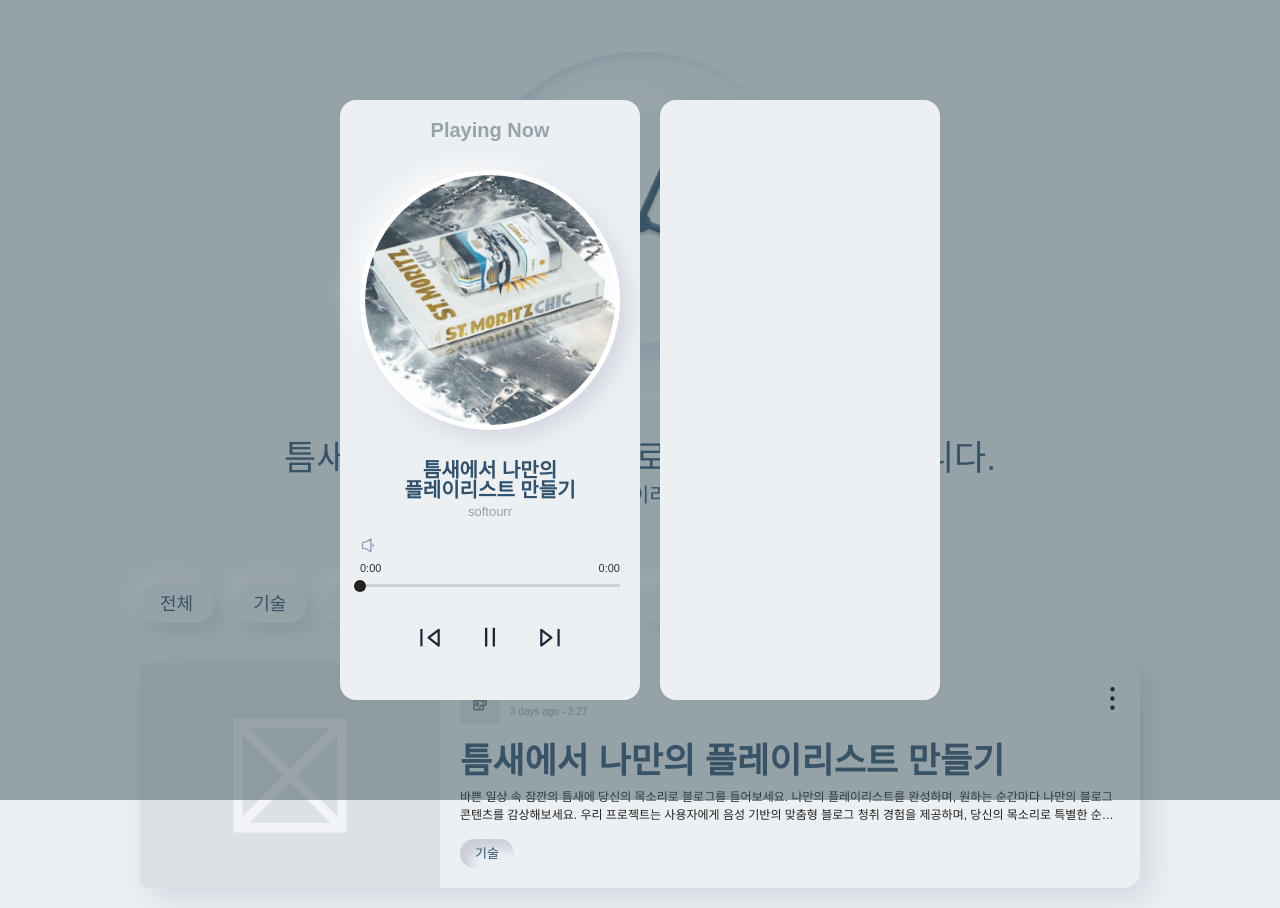
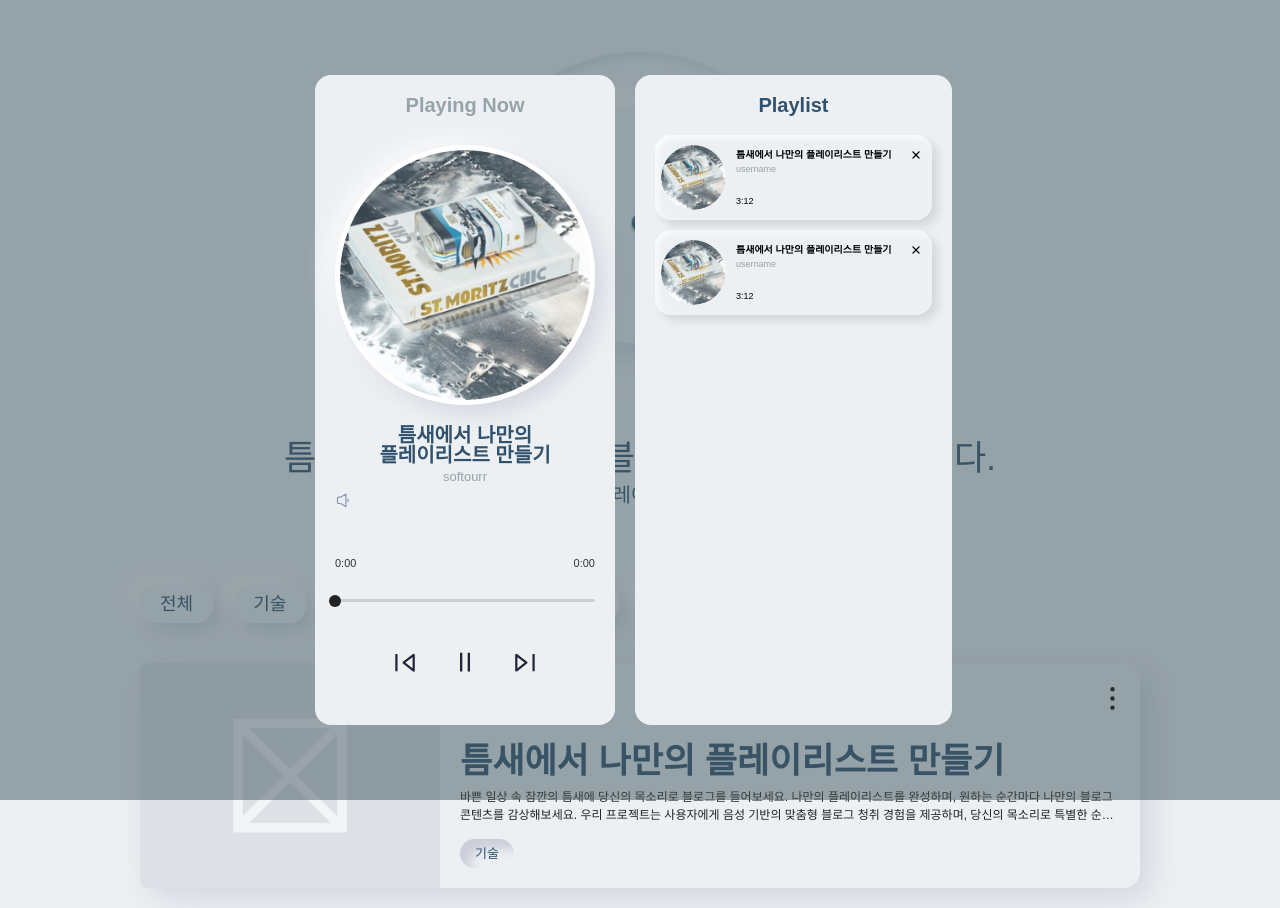
Before and after one commit to minukhan/Blog_frontend, a React (Vite) app: page / in a window 1280 px wide. Both pictures are taken after a click on the element 822 px from the left and 745 px from the top of the page. Built offline with nearby package versions, Linux system fonts and the light colour scheme; a web font is replaced by a local one; what @radix-ui/themes would draw is missing.

Commit message:
[markup] play modal fin

```diff
--- a/index.html
+++ b/index.html
@@ -2,7 +2,7 @@
 <html lang="en">
   <head>
     <meta charset="UTF-8" />
-    <link rel="icon" type="image/svg+xml" href="/vite.svg" />
+    <link rel="icon" type="image/svg+xml" href="/clock.svg" />
     <meta name="viewport" content="width=device-width, initial-scale=1.0" />
     <!-- font1 -->
     <link rel="preconnect" href="https://fonts.googleapis.com" />
--- a/src/components/modal/AudioPlayer.jsx
+++ b/src/components/modal/AudioPlayer.jsx
@@ -8,7 +8,6 @@ const AudioPlayer = ({ src }) => {
     currentTime,
     duration,
     percentage,
-    setCurrentTime,
     handleTimeUpdate,
     handleProgressClick,
     formatTime,
--- a/src/components/modal/PlayBox.jsx
+++ b/src/components/modal/PlayBox.jsx
@@ -13,13 +13,7 @@ function PlayBox() {
         <S.SubText>softourr</S.SubText>
       </S.TextWrap>
       <S.VolumeIcon />
-      {/* <S.PlayBar type="range" /> */}
       <AudioPlayer src="/audio/music.mp3" />
-      {/* <S.ButtonGroup>
-        <S.ControlButton>⏮️</S.ControlButton>
-        <S.ControlButton>▶️</S.ControlButton>
-        <S.ControlButton>⏭️</S.ControlButton>
-      </S.ButtonGroup> */}
     </S.PlayBox>
   );
 }
--- a/src/components/modal/PlaylistBox.jsx
+++ b/src/components/modal/PlaylistBox.jsx
@@ -1,9 +1,14 @@
+import PlaylistItem from "./PlaylistItem";
 import * as S from "../../styles/modal/PlaylistBox.style";
 function PlaylistBox() {
   return (
-    <>
-      <S.PlaylistBox />
-    </>
+    <S.PlaylistBox>
+      <S.Title>Playlist</S.Title>
+      <S.ListContainer>
+        <PlaylistItem />
+        <PlaylistItem />
+      </S.ListContainer>
+    </S.PlaylistBox>
   );
 }
 
--- /dev/null
+++ b/src/components/modal/PlaylistItem.jsx
@@ -0,0 +1,25 @@
+import { useState } from "react";
+import * as S from "../../styles/modal/PlaylistItem.style";
+function PlaylistItem() {
+  const deletePlaylistItem = () => {
+    //todo
+  };
+  return (
+    <S.ItemContainer>
+      {/* <S.Thumbnail /> */}
+      <S.ThumbnailContainer>
+        <S.Thumbnail src="/images/thumbnail.png" />
+        <S.Icon className="icon">🔍</S.Icon>{" "}
+      </S.ThumbnailContainer>
+
+      <S.InfoWrapper>
+        <S.Title>틈새에서 나만의 플레이리스트 만들기</S.Title>
+        <S.Author>username</S.Author>
+        <S.Duration>3:12</S.Duration>
+      </S.InfoWrapper>
+      <S.DeleteIcon onClick={deletePlaylistItem} />
+    </S.ItemContainer>
+  );
+}
+
+export default PlaylistItem;
--- a/src/hooks/useProgress.js
+++ b/src/hooks/useProgress.js
@@ -61,7 +61,6 @@ const useProgress = (selectedMusicRef) => {
     currentTime,
     duration,
     percentage,
-    setCurrentTime,
     handleTimeUpdate,
     handleProgressClick,
     formatTime,
--- a/src/styles/modal/AudioPlayer.style.js
+++ b/src/styles/modal/AudioPlayer.style.js
@@ -4,13 +4,14 @@ export const PlayerContainer = styled.div`
   flex-direction: column;
   align-items: center;
   width: 100%;
-  margin-bottom: 40px;
+  margin-bottom: 50px;
 `;
 export const TimeWrapper = styled.div`
   display: flex;
   justify-content: space-between;
   width: 100%;
   padding: 10px 0;
+  margin-bottom: 20px;
 `;
 
 export const Time = styled.div`
--- a/src/styles/modal/PlayBox.style.js
+++ b/src/styles/modal/PlayBox.style.js
@@ -1,6 +1,5 @@
 import styled from "styled-components";
 export const PlayBox = styled.div`
-  width: calc(50% - 10px);
   border-radius: var(--border-radius);
   background-color: var(--light-gray);
   padding: 20px;
@@ -26,7 +25,7 @@ export const Thumbnail = styled.div`
   border-radius: 50%;
   box-shadow: var(--box-shadow);
   border: 5px solid white;
-  margin-bottom: 30px;
+  margin-bottom: 20px;
 `;
 export const TextWrap = styled.div`
   margin: 0 auto;
@@ -50,7 +49,7 @@ export const SubText = styled.p`
   font-size: 13px;
   color: var(--gray);
   text-align: center;
-  margin-bottom: 20px;
+  margin-bottom: 10px;
 `;
 
 export const VolumeIcon = styled.div`
@@ -60,4 +59,5 @@ export const VolumeIcon = styled.div`
   background-size: contain;
   background-position: center;
   background-repeat: no-repeat;
+  margin-bottom: 40px;
 `;
--- a/src/styles/modal/PlayModalFull.style.js
+++ b/src/styles/modal/PlayModalFull.style.js
@@ -15,8 +15,8 @@ export const PlayModalFullWrapper = styled.div`
   top: 50%;
   left: 50%;
   transform: translate(-50%, -50%);
-  width: 600px;
-  height: 600px;
+  width: 650px;
+  height: 650px;
   display: flex;
   gap: 20px;
   padding: 20px; // 안쪽 여백
--- a/src/styles/modal/PlaylistBox.style.js
+++ b/src/styles/modal/PlaylistBox.style.js
@@ -1,9 +1,21 @@
 import styled from "styled-components";
 export const PlaylistBox = styled.div`
-  width: calc(50% - 10px);
   border-radius: var(--border-radius);
   background-color: var(--light-gray);
   padding: 20px;
   display: flex;
   flex-direction: column;
 `;
+export const Title = styled.h1`
+  font-size: 20px;
+  font-weight: 600;
+  color: var(--navy);
+  text-align: center;
+  margin-bottom: 20px;
+`;
+export const ListContainer = styled.div`
+  display: flex;
+  flex-direction: column;
+  gap: 10px;
+  /* overflow-y: auto; */
+`;
--- /dev/null
+++ b/src/styles/modal/PlaylistItem.style.js
@@ -0,0 +1,97 @@
+import styled from "styled-components";
+import { IoIosClose } from "react-icons/io";
+export const ItemContainer = styled.div`
+  display: flex;
+  align-items: center;
+  padding: 10px 6px;
+  border-radius: var(--border-radius);
+  box-shadow: 6px 6px 10px rgba(0, 0, 0, 0.1),
+    3px 3px 10px rgba(255, 255, 255, 0.8) inset;
+`;
+// export const Thumbnail = styled.img`
+//   background-image: url("/images/thumbnail.png");
+//   background-size: cover;
+//   background-position: center;
+//   width: 65px;
+//   height: 65px;
+//   border-radius: 50%;
+//   margin-right: 10px;
+// `;
+export const ThumbnailContainer = styled.div`
+  cursor: pointer;
+  position: relative;
+  width: 65px;
+  height: 65px;
+  margin-right: 10px;
+  border-radius: 50%;
+  overflow: hidden;
+
+  &:hover::before {
+    content: "";
+    position: absolute;
+    top: 0;
+    left: 0;
+    width: 100%;
+    height: 100%;
+    background-color: rgba(255, 255, 255, 0.3);
+    display: flex;
+    justify-content: center;
+    align-items: center;
+  }
+
+  &:hover .icon {
+    display: flex;
+  }
+`;
+
+export const Thumbnail = styled.img`
+  width: 100%;
+  height: 100%;
+  object-fit: cover;
+  border-radius: 50%;
+`;
+
+export const Icon = styled.div`
+  position: absolute;
+  top: 50%;
+  left: 50%;
+  transform: translate(-50%, -50%);
+  display: none;
+  font-size: 24px;
+  color: black; /* 아이콘 색상 */
+
+  ${ThumbnailContainer}:hover & {
+    display: flex;
+  }
+`;
+
+export const InfoWrapper = styled.div`
+  margin-right: 10px;
+  width: 160px;
+`;
+
+export const Title = styled.h3`
+  font-size: 10px;
+  font-weight: 600;
+  margin-bottom: 5px;
+  overflow: hidden;
+  text-overflow: ellipsis;
+  white-space: nowrap;
+`;
+
+export const Author = styled.p`
+  font-size: 9px;
+  color: var(--gray);
+  padding-bottom: 23px;
+`;
+
+export const Duration = styled.p`
+  font-size: 9px;
+`;
+
+export const DeleteIcon = styled(IoIosClose)`
+  cursor: pointer;
+  margin-bottom: auto;
+  width: 20px;
+  height: 20px;
+`;
```
Also changed, not shown: eslint.config.js (+18 -17 lines), public/clock.svg (added).
